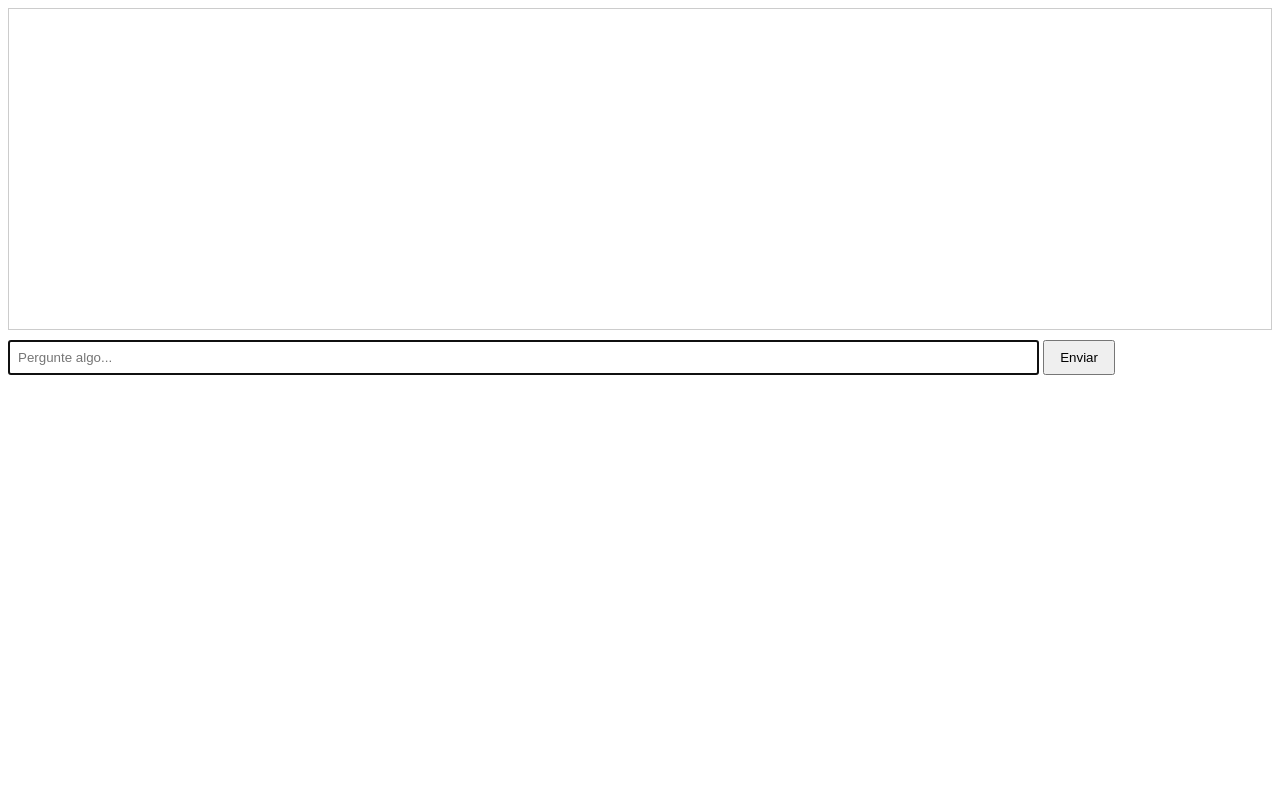
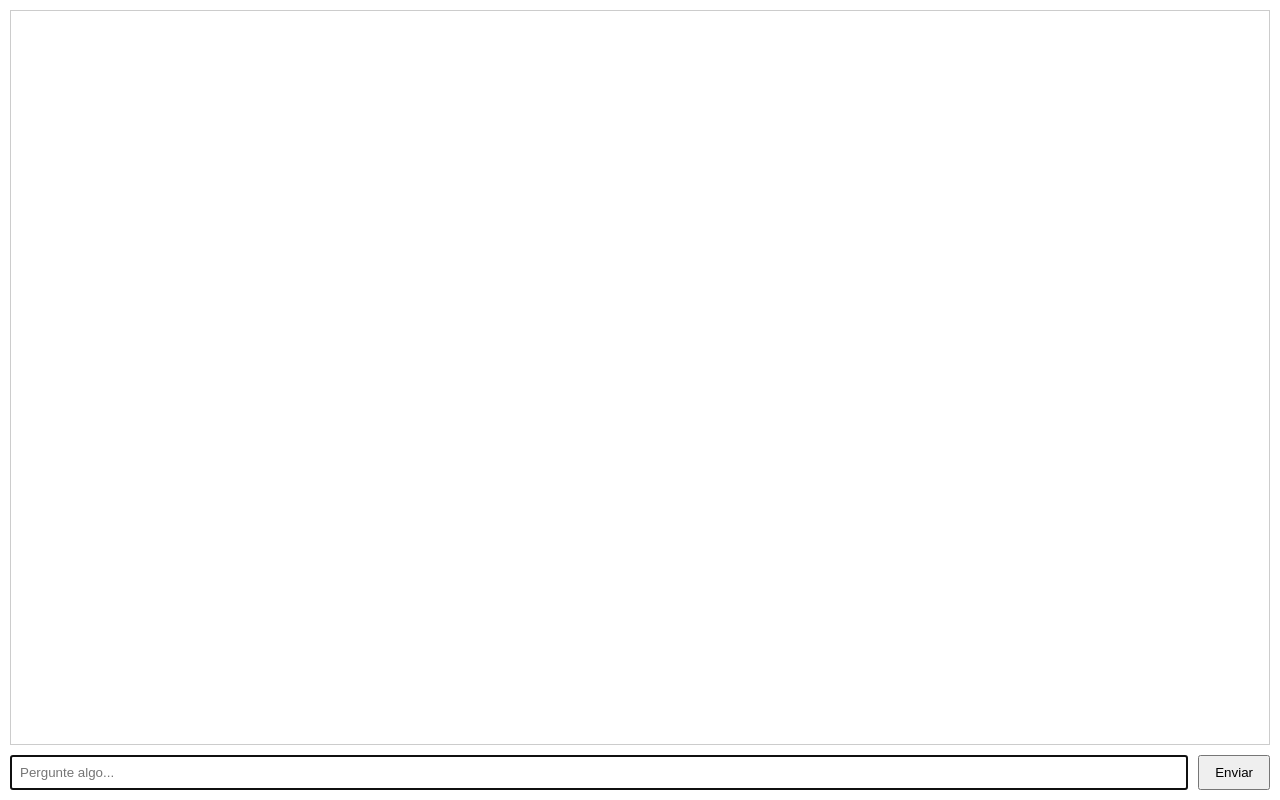
Before and after one commit to proxlu/aitest, a plain HTML site: page index.html in a window 1280 px wide. Drawn offline with Linux system fonts and the light colour scheme.

Commit message:
Update index.html

```diff
--- a/index.html
+++ b/index.html
@@ -3,16 +3,40 @@
 <head>
     <title>aitest</title>
     <style>
+        body {
+            margin: 0;
+            padding: 10px;
+            height: 100vh;
+            box-sizing: border-box;
+            display: flex;
+            flex-direction: column;
+        }
+        #chat-container {
+            flex: 1;
+            display: flex;
+            flex-direction: column;
+            min-height: 0;
+        }
         #chat {
+            flex: 1;
             border: 1px solid #ccc;
             padding: 10px;
-            height: 300px;
-            overflow-y: scroll;
+            overflow-y: auto;
             margin-bottom: 10px;
             white-space: pre-wrap;
         }
-        #mensagem { width: 80%; padding: 8px; }
-        button { padding: 8px 15px; }
+        #input-container {
+            display: flex;
+            gap: 10px;
+        }
+        #mensagem {
+            flex: 1;
+            padding: 8px;
+        }
+        button {
+            padding: 8px 15px;
+            white-space: nowrap;
+        }
         .message { margin-bottom: 10px; }
         .user-message { color: #0066cc; }
         .ai-message { color: #333; }
@@ -20,9 +44,13 @@
     </style>
 </head>
 <body>
-    <div id="chat"></div>
-    <input id="mensagem" type="text" placeholder="Pergunte algo..." autofocus>
-    <button onclick="enviar()">Enviar</button>
+    <div id="chat-container">
+        <div id="chat"></div>
+        <div id="input-container">
+            <input id="mensagem" type="text" placeholder="Pergunte algo..." autofocus>
+            <button onclick="enviar()">Enviar</button>
+        </div>
+    </div>
 
     <script>
         // Limpa o histórico ao carregar a página
```
